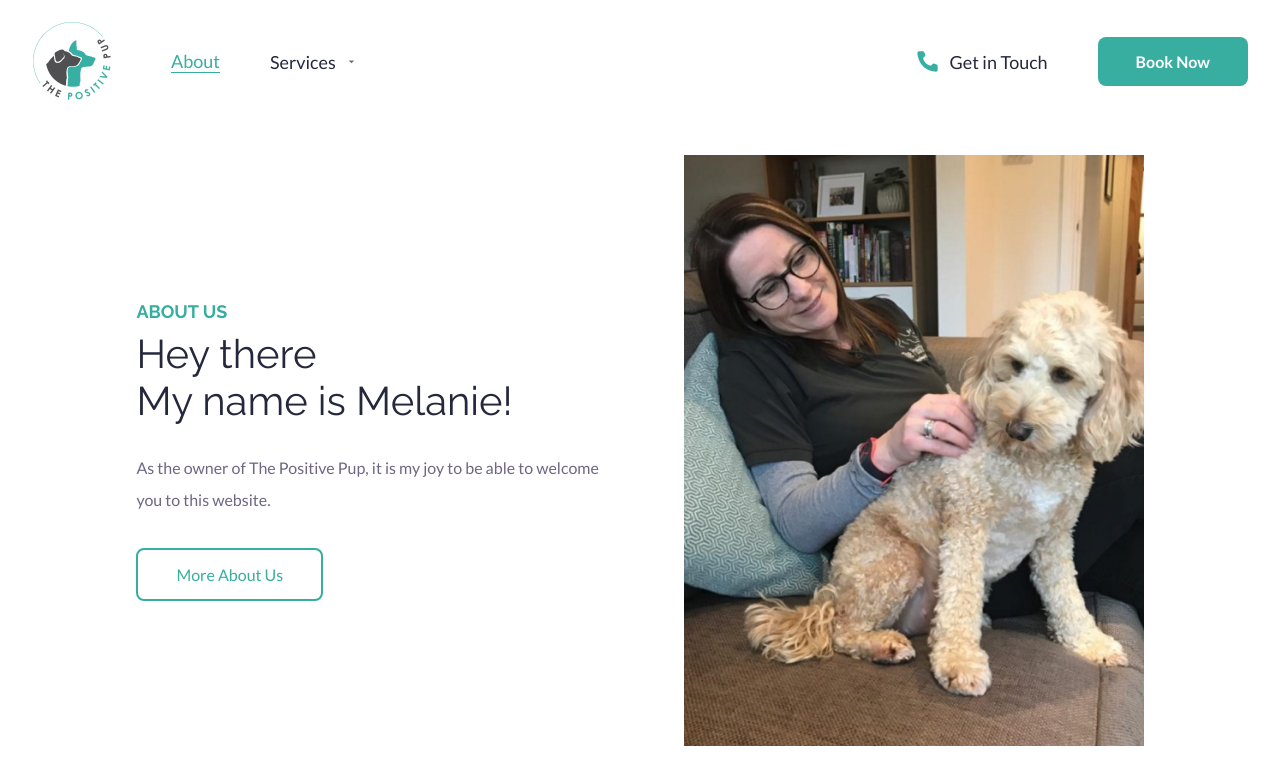
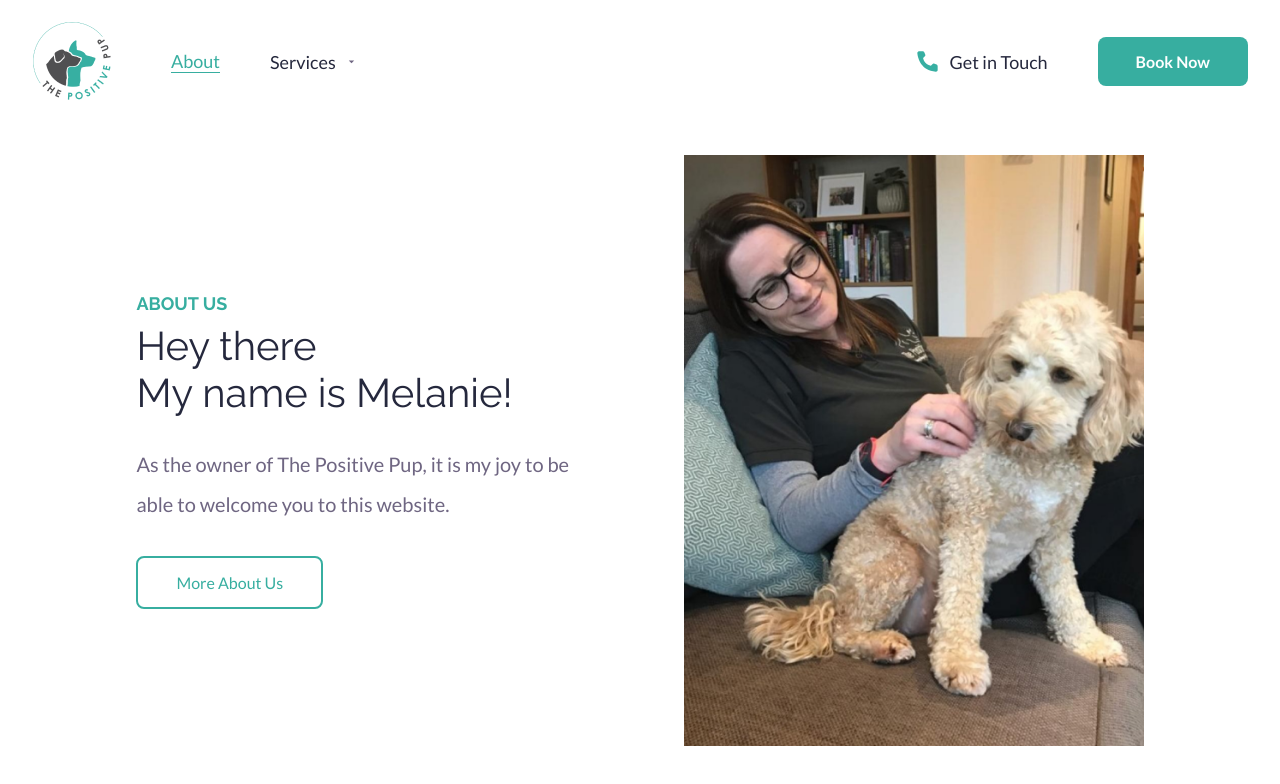
Before and after one commit to j-jinjia/positive-pup, a React (Create React App) app: page /positive-pup/about in a window 1280 px wide. Shown: the top 784 px of the page. Built offline with nearby package versions, Linux system fonts and the light colour scheme.

Commit message:
made fonts uniform on desktop

```diff
--- a/src/components/AboutUsHeader/AboutUsHeader.scss
+++ b/src/components/AboutUsHeader/AboutUsHeader.scss
@@ -30,6 +30,9 @@
         font-size: $font-size-smallest;
       }
     }
+    &__text{
+      font-size: $font-size-smaller;
+    }
   }
 }
 
--- a/src/components/AboutUsTrainingSection/AboutUsTrainingSection.scss
+++ b/src/components/AboutUsTrainingSection/AboutUsTrainingSection.scss
@@ -48,6 +48,7 @@
 
     &__paragraph {
       text-align: center;
+      font-size:$font-size-smaller;
     }
 
     &__image {
--- a/src/components/Certifications/Certifications.scss
+++ b/src/components/Certifications/Certifications.scss
@@ -57,6 +57,10 @@
 @media screen and (min-width: $tablet-breakpoint) {
   .certifications {
     text-align: center;
+
+    &__description{
+      font-size: $font-size-smaller;
+    }
   }
   .certifications__badge-container {
     .certifications__badge {
```
